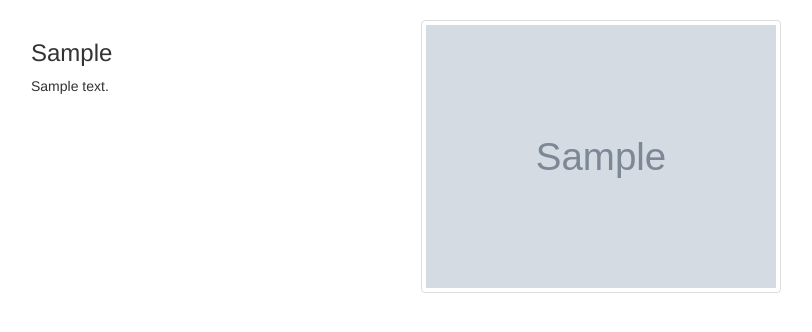
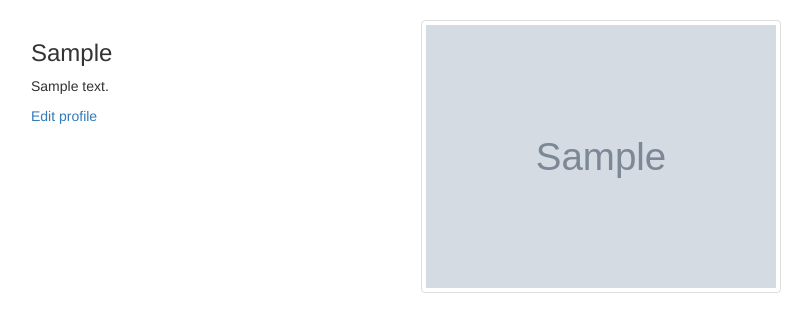
Before and after one commit to MishaelRatemo/watchlist, a Flask app: a page that uses app/templates/profile/profile.html in a window 1280 px wide. Shown: the part 52-384 px from the top of the page, without its empty margins (39-851 px from the left). Run offline with Flask 2, Linux system fonts and the light colour scheme; a user stored in the database is signed in; tables that the repository leaves empty hold one stand-in row (values such as "Sample post"); grey boxes marked "Sample" are stand-in pictures; some libraries are stand-ins or nearby versions.

Commit message:
added edit profile link to redirect to update form

```diff
--- a/app/templates/profile/profile.html
+++ b/app/templates/profile/profile.html
@@ -13,6 +13,11 @@
     {%else%}
       <p> {{user.username| capitalize}} has no bio </p>
     {% endif %}
+
+    {% if user == current_user %}
+    <a href="{{url_for('main.update_profile',uname=user.username)}}">Edit profile</a>
+    {% endif %}
+
   </div>
 
   <!--Display profile photo-->
```
